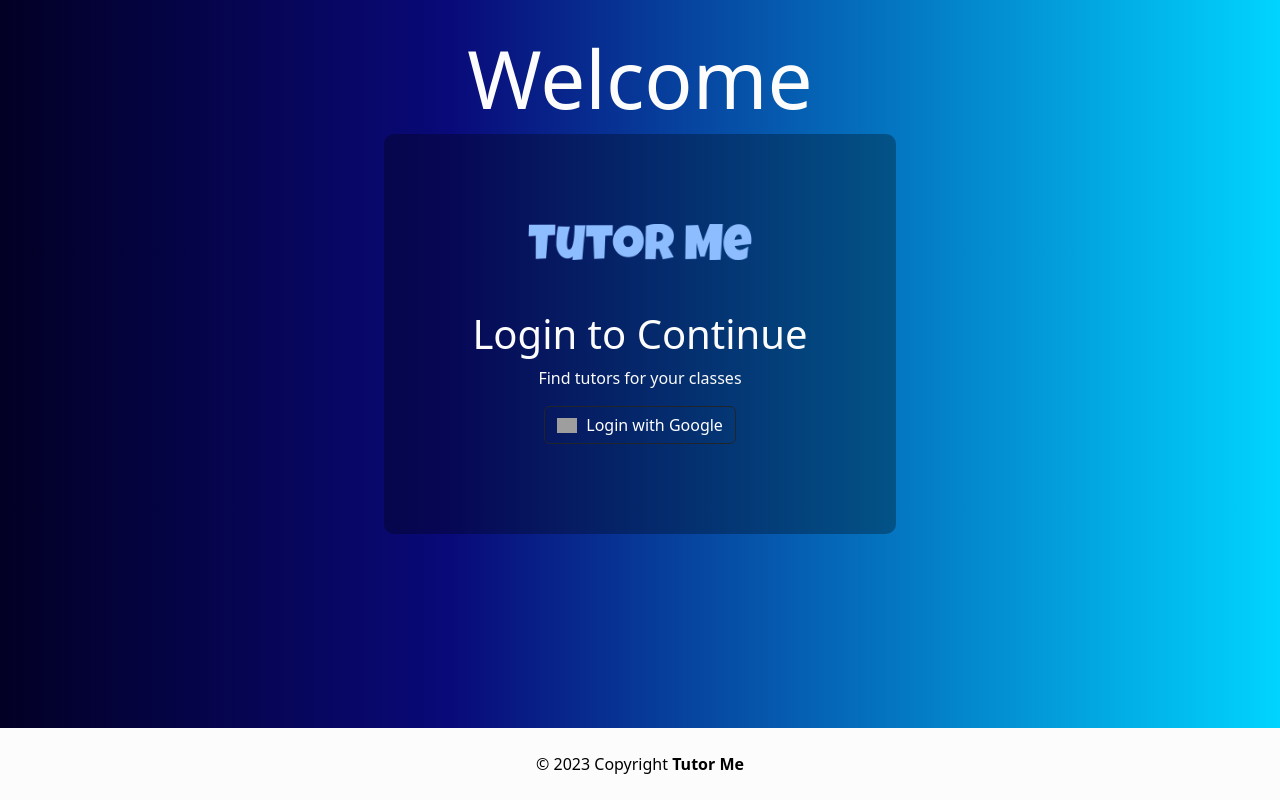
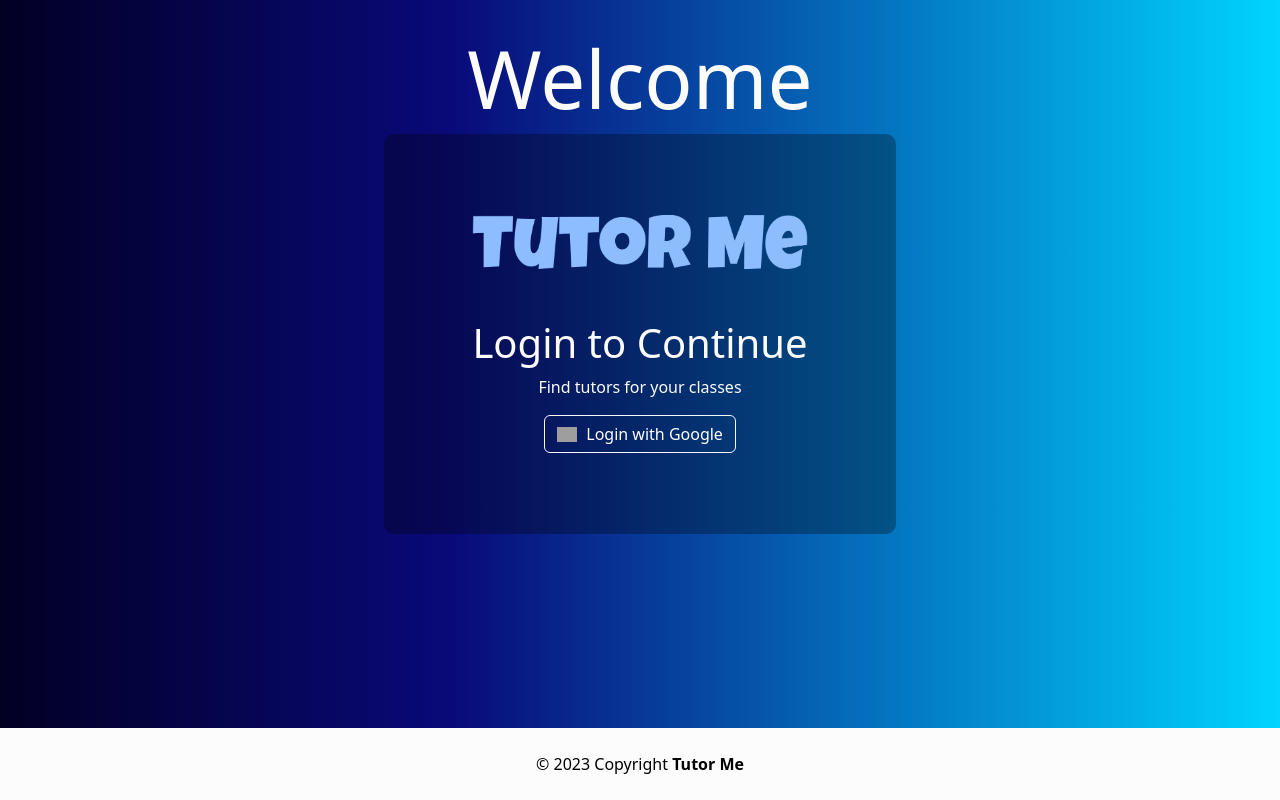
Before and after one commit to saarthak2002/TutorMe, a Django app: page /tutorme/profile/ in a window 1280 px wide. Run offline with Django 4.2, Linux system fonts and the light colour scheme; some libraries are stand-ins or nearby versions; grey boxes are pictures that could not be loaded.

Commit message:
more styling

```diff
--- a/tutorme/static/tutorme/landing_page.css
+++ b/tutorme/static/tutorme/landing_page.css
@@ -14,3 +14,9 @@ html, body {
     color: #fcfcfc;
     text-align: center;
 }
+
+@media screen and (max-width: 700px) {
+    .landing .logo {
+        height: 10%;
+    }
+}
--- a/tutorme/templates/tutorme/index.html
+++ b/tutorme/templates/tutorme/index.html
@@ -53,10 +53,10 @@
 
         <div class="container login-container" style="width: 40%; height: 400px;">
           {% load static %}
-          <img src="{% static 'tutorme/logo-no-background.png' %}" alt="My image" height="10%" style="margin-bottom: 50px;">
+          <img class="logo" src="{% static 'tutorme/logo-no-background.png' %}" alt="The Tutor Me Logo" height="15%" style="margin-bottom: 50px;">
           <h1>Login to Continue</h1>
           <p>Find tutors for your classes</p>
-          <a class="btn btn-outline-dark" href="{% provider_login_url 'google' %}" role="button" style="text-transform:none">
+          <a class="btn btn-outline-light" href="{% provider_login_url 'google' %}" role="button" style="text-transform:none">
             <img width="20px" style="margin-bottom:3px; margin-right:5px" alt="Google sign-in" src="https://upload.wikimedia.org/wikipedia/commons/thumb/5/53/Google_%22G%22_Logo.svg/512px-Google_%22G%22_Logo.svg.png" />
             <span style="color: white;">Login with Google</span>
           </a>
```
